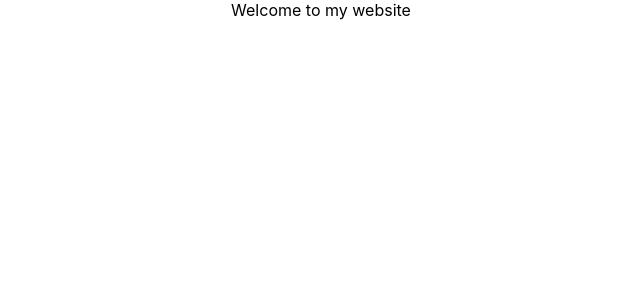
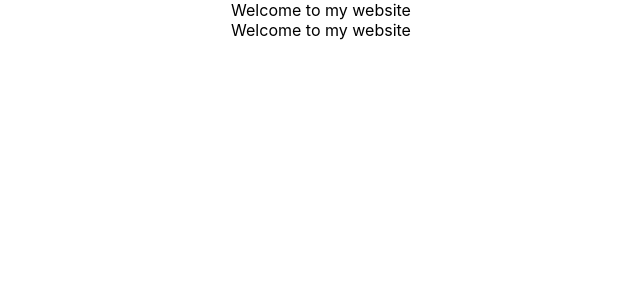
Before and after one commit to raghuveertech/React-TypeScript, a React (Create React App) app in the folder practice/: page / in a window 1280 px wide. Shown: the top 300 px of the page, without its empty margins (319-959 px from the left). Built offline with nearby package versions, Linux system fonts and the light colour scheme.

Commit message:
ReactNode type

```diff
--- a/practice/src/App.tsx
+++ b/practice/src/App.tsx
@@ -1,6 +1,7 @@
 import "./App.css";
 import Greet from "./components/Greet";
 import Header from "./components/Header";
+import HeaderParent from "./components/HeaderParent";
 import Name from "./components/Name";
 import Persons from "./components/Persons";
 import Status from "./components/Status";
@@ -35,6 +36,9 @@ function App() {
       <Status status="error" />
       <Status status="success" /> */}
       <Header>Welcome to my website</Header>
+      <HeaderParent>
+        <Header>Welcome to my website</Header>
+      </HeaderParent>
     </div>
   );
 }
--- /dev/null
+++ b/practice/src/components/HeaderParent.tsx
@@ -0,0 +1,9 @@
+type HeaderParent = {
+  children: React.ReactNode;
+};
+
+const HeaderParent = (props: HeaderParent) => {
+  return <div>{props.children}</div>;
+};
+
+export default HeaderParent;
```
